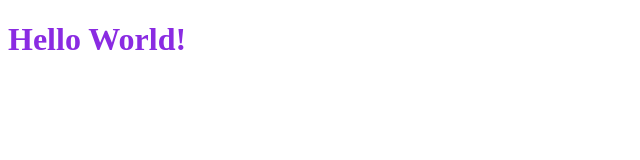
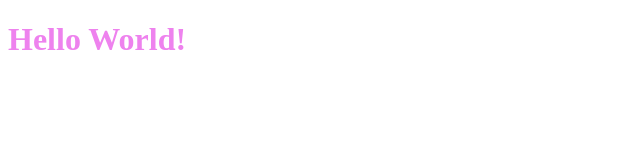
Before and after one commit to chhavisingh09/CSS, a plain HTML site: page index.html in a window 1280 px wide. Shown: the whole page, without its empty margins (0-640 px from the left). Drawn offline with Linux system fonts and the light colour scheme.

Commit message:
Update changes

```diff
--- a/index.html
+++ b/index.html
@@ -4,8 +4,14 @@
     <meta charset="UTF-8">
     <meta name="viewport" content="width=device-width, initial-scale=1.0">
     <title>CSS Level 1</title>
+    <style>
+        h1 {
+            color:violet;
+        }
+    </style>
 </head>
 <body>
-    <h1 style="color:blueviolet">Hello World!</h1>
+    <h1> Hello World! </h1>
+
 </body>
 </html>
```
